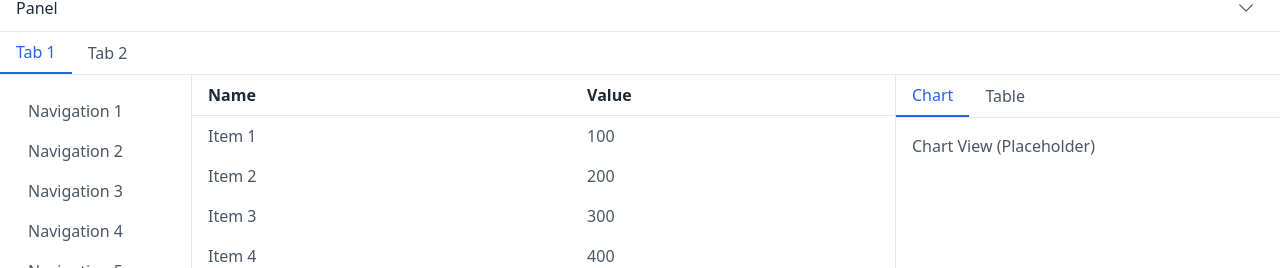
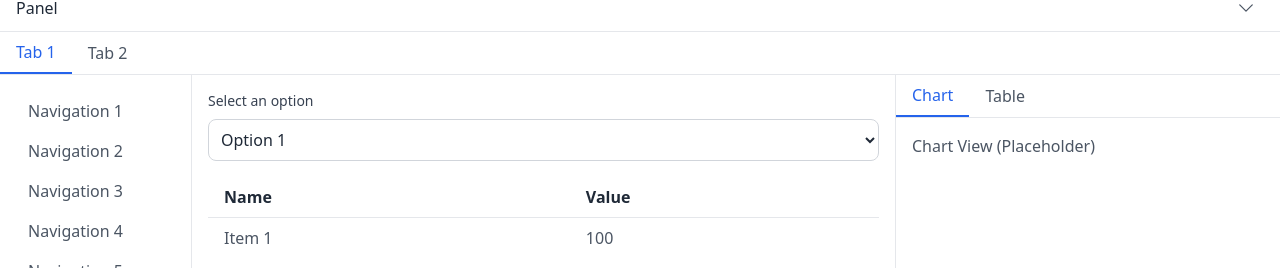
Before and after one commit to saitChiHang/vue-tailwind, a Vue app: page / in a window 1280 px wide. Shown: the part 496-764 px from the top of the page. Built offline with nearby package versions, Linux system fonts and the light colour scheme.

Commit message:
Add dropdown lists to panel tabs

```diff
--- a/src/components/BottomPanel.vue
+++ b/src/components/BottomPanel.vue
@@ -23,6 +23,18 @@ const navItems = Array.from({ length: 15 }, (_, i) => ({
   id: i + 1,
   name: `Navigation ${i + 1}`
 }));
+
+const dropdownOptions = [
+  'Option 1',
+  'Option 2',
+  'Option 3',
+  'Option 4',
+  'Option 5'
+];
+
+const selectedOption1 = ref(dropdownOptions[0]);
+const selectedOption2 = ref(dropdownOptions[0]);
+const selectedOption3 = ref(dropdownOptions[0]);
 </script>
 
 <template>
@@ -67,8 +79,21 @@ const navItems = Array.from({ length: 15 }, (_, i) => ({
 
         <!-- Middle Table -->
         <div class="flex-1 border-r dark:border-gray-700 overflow-y-auto">
+          <!-- Tab 1 Content -->
+          <div v-if="activeMainTab === 0" class="p-4">
+            <div class="mb-4">
+              <label class="block text-sm font-medium text-gray-700 dark:text-gray-300 mb-2">
+                Select an option
+              </label>
+              <select v-model="selectedOption1"
+                      class="w-full p-2 border rounded-lg bg-white dark:bg-gray-700 text-gray-800 dark:text-white border-gray-300 dark:border-gray-600">
+                <option v-for="option in dropdownOptions" :key="option" :value="option">
+                  {{ option }}
+                </option>
+              </select>
+            </div>
             <table class="min-w-full">
-            <thead class="sticky top-0 bg-white dark:bg-gray-800">
+              <thead class="bg-white dark:bg-gray-800">
                 <tr>
                   <th class="text-left py-2 px-4 border-b dark:border-gray-700 text-gray-800 dark:text-white">Name</th>
                   <th class="text-left py-2 px-4 border-b dark:border-gray-700 text-gray-800 dark:text-white">Value</th>
@@ -81,6 +106,22 @@ const navItems = Array.from({ length: 15 }, (_, i) => ({
                 </tr>
               </tbody>
             </table>
+          </div>
+
+          <!-- Tab 2 Content -->
+          <div v-else class="p-4">
+            <div class="mb-4">
+              <label class="block text-sm font-medium text-gray-700 dark:text-gray-300 mb-2">
+                Select an option
+              </label>
+              <select v-model="selectedOption2"
+                      class="w-full p-2 border rounded-lg bg-white dark:bg-gray-700 text-gray-800 dark:text-white border-gray-300 dark:border-gray-600">
+                <option v-for="option in dropdownOptions" :key="option" :value="option">
+                  {{ option }}
+                </option>
+              </select>
+            </div>
+          </div>
         </div>
 
         <!-- Right Section -->
@@ -99,10 +140,28 @@ const navItems = Array.from({ length: 15 }, (_, i) => ({
           </div>
 
           <!-- Right Tab Content -->
-          <div class="overflow-y-auto h-[calc(100%-2.5rem)]">
-            <div v-if="activeRightTab === 0" class="p-4 text-gray-600 dark:text-gray-400">
+          <div class="overflow-y-auto h-[calc(100%-2.5rem)] p-4">
+            <!-- Tab 2 Right Column -->
+            <div v-if="activeMainTab === 1">
+              <div class="mb-4">
+                <label class="block text-sm font-medium text-gray-700 dark:text-gray-300 mb-2">
+                  Select an option
+                </label>
+                <select v-model="selectedOption3"
+                        class="w-full p-2 border rounded-lg bg-white dark:bg-gray-700 text-gray-800 dark:text-white border-gray-300 dark:border-gray-600">
+                  <option v-for="option in dropdownOptions" :key="option" :value="option">
+                    {{ option }}
+                  </option>
+                </select>
+              </div>
+            </div>
+
+            <!-- Chart View -->
+            <div v-if="activeRightTab === 0" class="text-gray-600 dark:text-gray-400">
               Chart View (Placeholder)
             </div>
+
+            <!-- Table View -->
             <div v-else>
               <table class="min-w-full">
                 <thead class="sticky top-0 bg-white dark:bg-gray-800">
```
Lines whose indentation alone changed are shown as unchanged.
